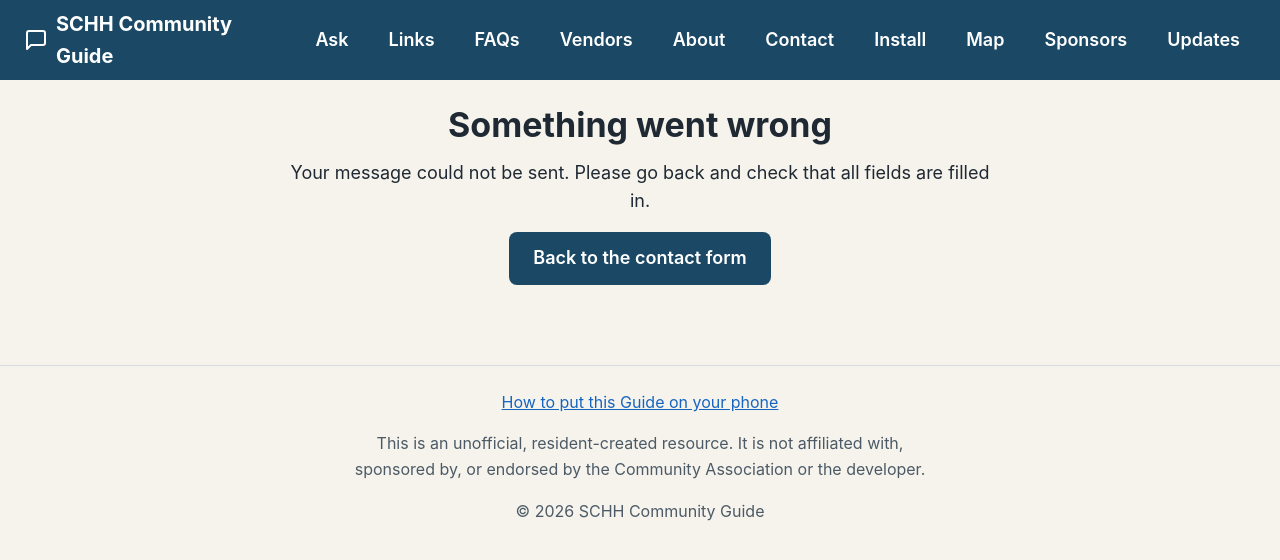
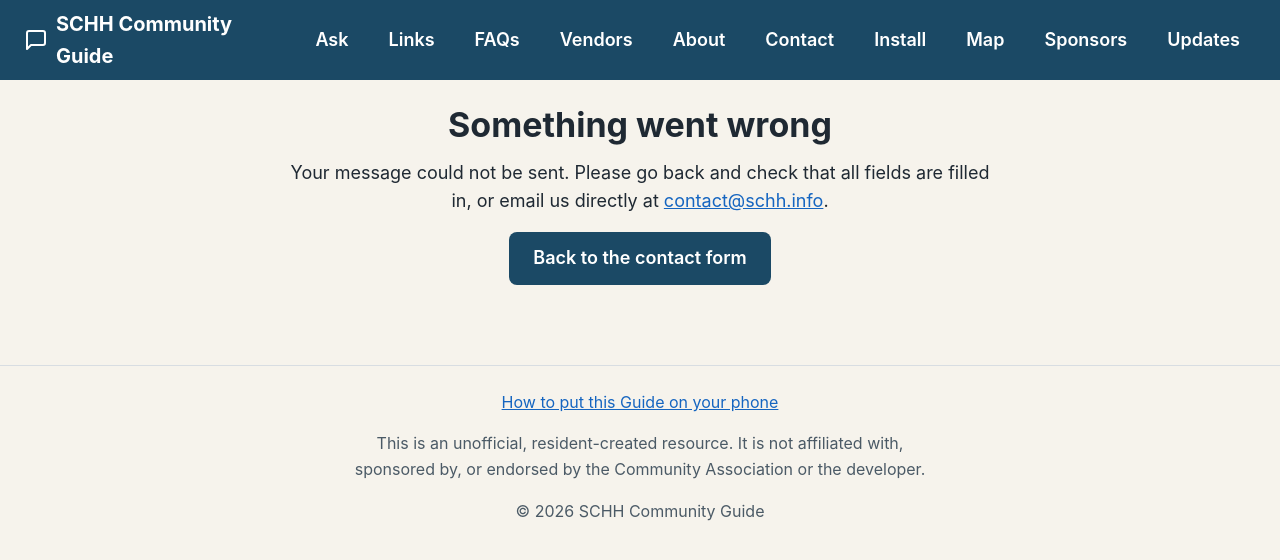
Before and after one commit to rsnyder/schh-info, a Jekyll site: the page built from contact-error/index.html, in a window 1280 px wide. Shown: the top 560 px of the page. Built offline with Jekyll 4.4.1, drawn with Linux system fonts in a browser that asks for light colours; part of the change alters nothing that is shown.

Commit message:
Show contact@schh.info mailto fallback on the contact-error page
The error page template already renders a mailto link when
site.contact.email is set; the key was never added to _config.yml,
so form failures dead-ended with no way to reach us.

Co-Authored-By: Claude Fable 5 <noreply@anthropic.com>

```diff
--- a/_config.yml
+++ b/_config.yml
@@ -94,6 +94,8 @@ contact:
   heading:      "Contact Us"
   subheading:   "Found an error? Want to suggest content? We'd love to hear from you."
   endpoint: "https://schh-contact.netlify.app/.netlify/functions/contact"
+  # Fallback shown on the contact-error page when the form endpoint is down
+  email: "contact@schh.info"
 
 # -----------------------------------------------
 # Footer
```
